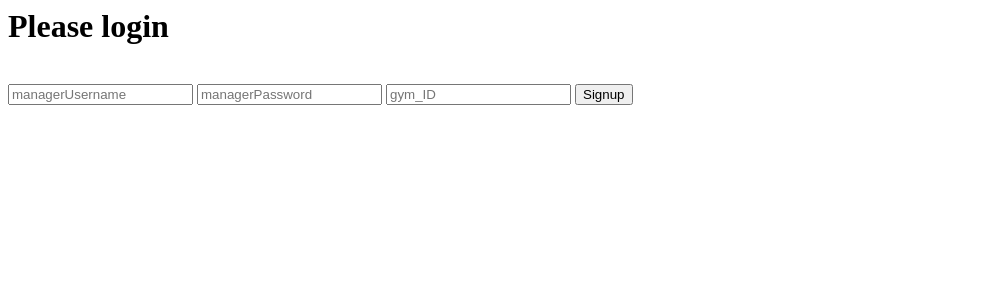
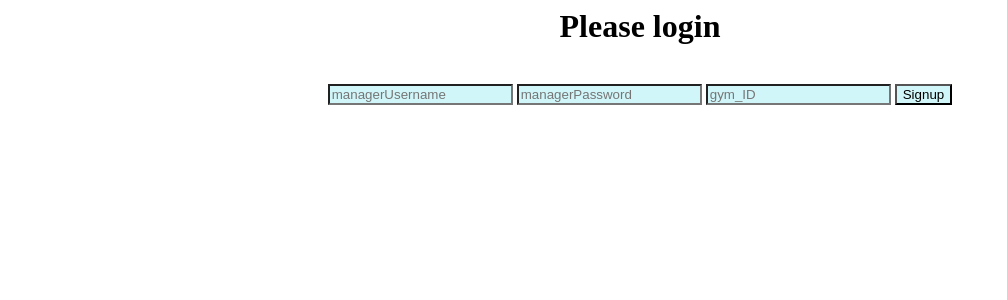
Before and after one commit to CoSport-BLG411-Software-Engineering/backend, a Flask app: page /web/managerSignup in a window 1280 px wide. Shown: the top 300 px of the page, without its empty margins (0-1007 px from the left). Run offline with Flask 3, Linux system fonts and the light colour scheme; parts of the project's set-up code (start-up, migrations or seed data) failed here and were passed over.

Commit message:
git commit -m "COS-15 <manager configure>"

```diff
--- a/templates/managerSignup.html
+++ b/templates/managerSignup.html
@@ -4,17 +4,17 @@
     <meta name="viewport" content="width=device-width, initial-scale=1.0">
   </head>
   <body>
-    <div class="container">
+    <div class="container" style="text-align: center;">
       <h1>Please login</h1>
       <br>
       <form action="" method="POST">
         <input type="text" placeholder="managerUsername" name="managerUsername" value="{{
-          request.form.managerUsername }}">
+          request.form.managerUsername }}" style="background-color: #D1F6F9;">
          <input type="password" placeholder="managerPassword" name="managerPassword" value="{{
-          request.form.managerPassword }}">
+          request.form.managerPassword }}" style="background-color: #D1F6F9;">
           <input type="number" placeholder="gym_ID" name="gym_ID" value="{{
-            request.form.gym_ID }}">
-        <input class="btn btn-default" type="submit" value="Signup">
+            request.form.gym_ID }}" style="background-color: #D1F6F9;">
+        <input class="btn btn-default" type="submit" value="Signup" style="background-color: #D1F6F9;">
       </form>
       {% if error %}
         <p class="error"><strong>Error:</strong> {{ error }}
```
